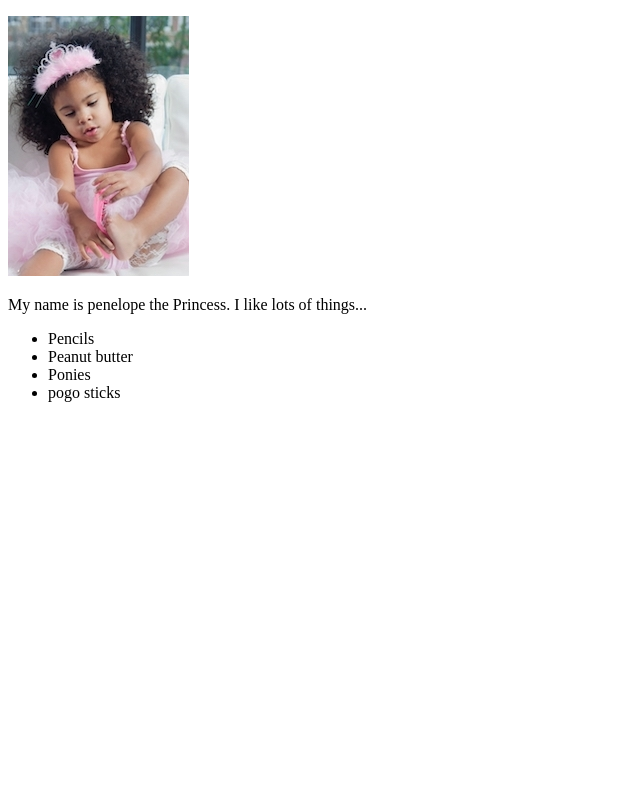
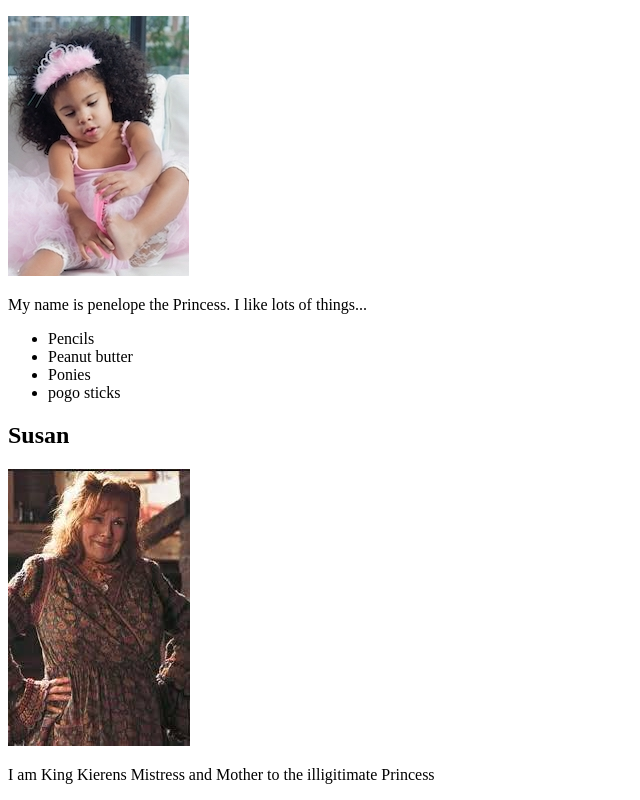
Before and after one commit to srijakon/web-fundamentals-palace, a plain HTML site: page index.html in a window 1280 px wide. Shown: the part 1383-2183 px from the top of the page, without its empty margins (0-640 px from the left). Before the commit the page ends 1801 px from the top, so only its background shows below. Drawn offline with Linux system fonts and the light colour scheme.

Commit message:
Srija updated

```diff
--- a/index.html
+++ b/index.html
@@ -47,8 +47,26 @@
        <li>Peanut butter</li>
       <li>Ponies</li>
       <li>pogo sticks</li>
+
+
+
+
+
     </ul>
   </div>
+
+  <h2>Susan</h2>
+
+    <div class="card">
+
+    <img src="./images/susan.jpg" alt="Susan">
+
+    <p>
+      I am King Kierens Mistress and Mother to the illigitimate Princess
+    </p>
+
+    </div>
+
  </main>
 </body>
 </html>
```
